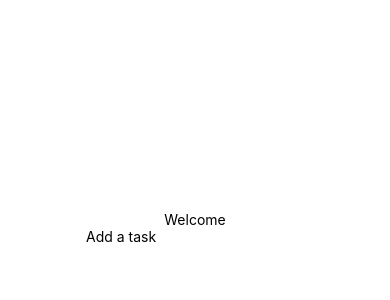
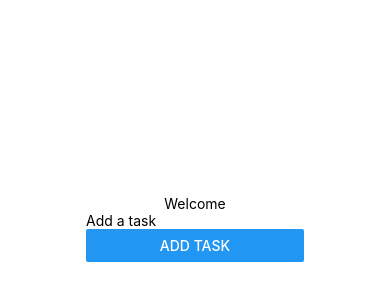
Before and after one commit to MubeenYasin/SimpleToDoApp, a React Native app: screen / in a window 390 px wide. Shown: the part 194-494 px from the top of the page. Built offline with nearby package versions, Linux system fonts and the light colour scheme.

Commit message:
input component

```diff
--- a/components/Input.js
+++ b/components/Input.js
@@ -1,12 +1,34 @@
-import { TextInput } from "react-native";
-
-function InputText(inputext){
-    console.log(inputext)
-}
+import React, { useState } from "react";
+import { TextInput, View, Text, Button } from "react-native";
 
 const Input = () => {
+
+    const [inpuText, setInpuText] = useState('')
+    const [task, setTask] = useState([''])
+
+    // function InputedText(inputext) {
+    //     // console.log(inputext)
+    //     setInpuText(inputext)
+    // }
+    const InputedText = (inputext) => {
+        setInpuText(inputext)
+    }
+
+    // function AddTask() {
+    //     setTask([...task, inpuText])
+    // }
+    const AddTask = () => {
+        setTask([...task, inpuText])
+    }
+
     return (
-        <TextInput placeholder='Add a task' onChangeText={InputText} />
+        <View>
+            <TextInput placeholder='Add a task' onChangeText={InputedText} />
+            <Button title="add task" onPress={AddTask} />
+            {task.map((item) => <Text key={item}>{item}</Text>)}
+
+
+        </View>
     );
 }
 
```
